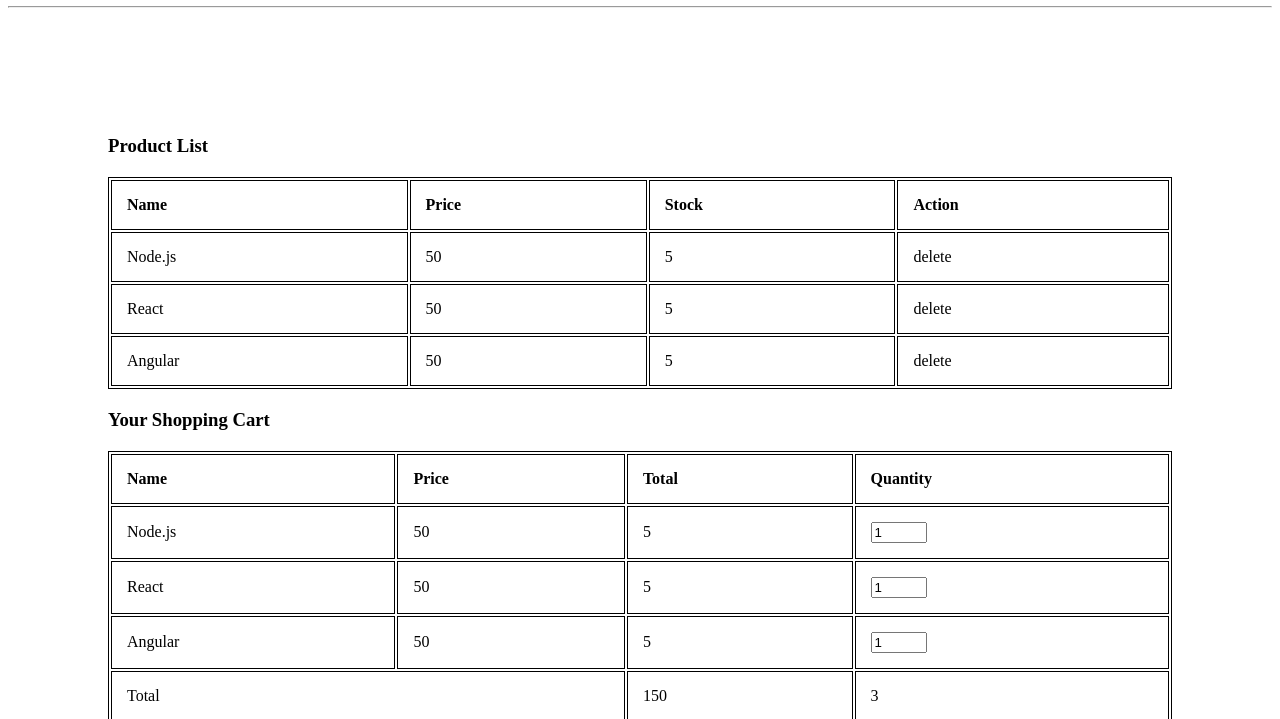
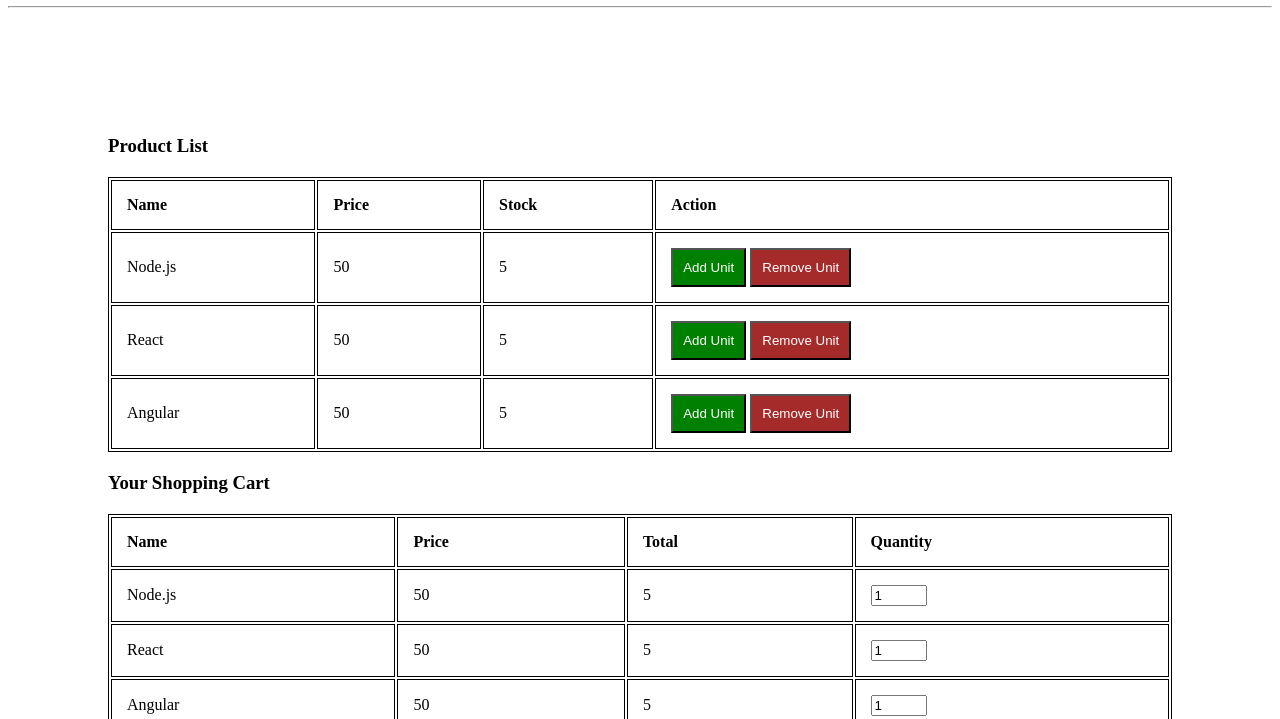
Before and after one commit to salahdin/WAP, a plain HTML site: page lab2/cart.html in a window 1280 px wide. Shown: the part 81-800 px from the top of the page. Drawn offline with Linux system fonts and the light colour scheme.

Commit message:
add action buttton

```diff
--- a/lab2/cart.html
+++ b/lab2/cart.html
@@ -29,21 +29,31 @@
                         <td>Node.js</td>
                         <td>50</td>
                         <td>5</td>
-                        <td>delete</td>
+                        <td>
+                            <button class="action add">Add Unit</button>
+                            <button class="action remove">Remove Unit</button>
+                        </td>
                     </tr>
 
                     <tr>
                         <td>React</td>
                         <td>50</td>
                         <td>5</td>
-                        <td>delete</td>
+                        <td>
+                            <button class="action add">Add Unit</button>
+                            <button class="action remove">Remove Unit</button>
+                        </td>
+
                     </tr>
 
                     <tr>
                         <td>Angular</td>
                         <td>50</td>
                         <td>5</td>
-                        <td>delete</td>
+                        <td>
+                            <button class="action add">Add Unit</button>
+                            <button class="action remove">Remove Unit</button>
+                        </td>
                     </tr>
                 </tbody>
             </table>
--- a/lab2/style.css
+++ b/lab2/style.css
@@ -42,3 +42,16 @@
     text-align: right;
     float: right;
 }
+
+.action{
+    padding: 10px;
+    color: white;
+}
+
+.action.add{
+    background-color: green;
+}
+
+.action.remove{
+    background-color: brown;
+}
```
